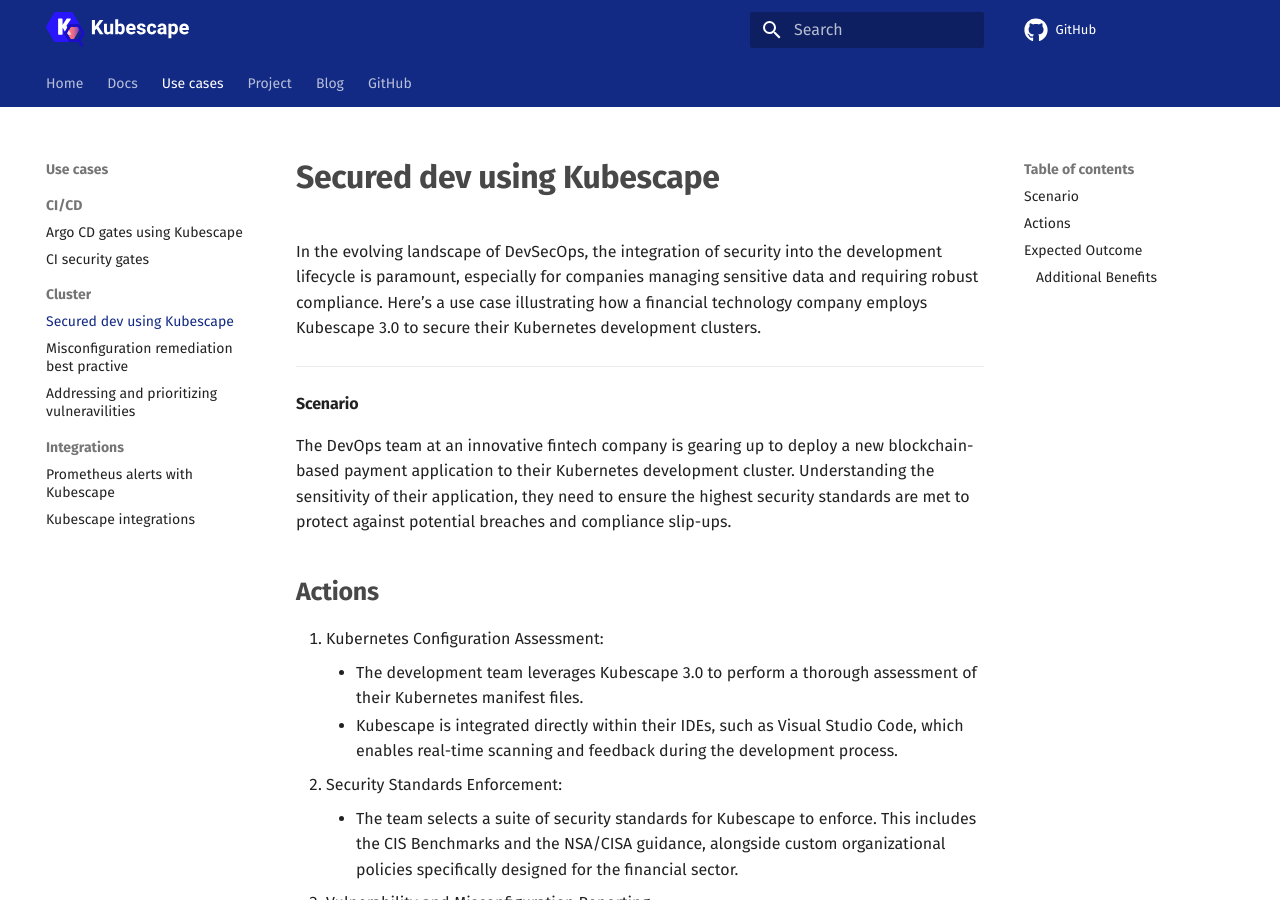
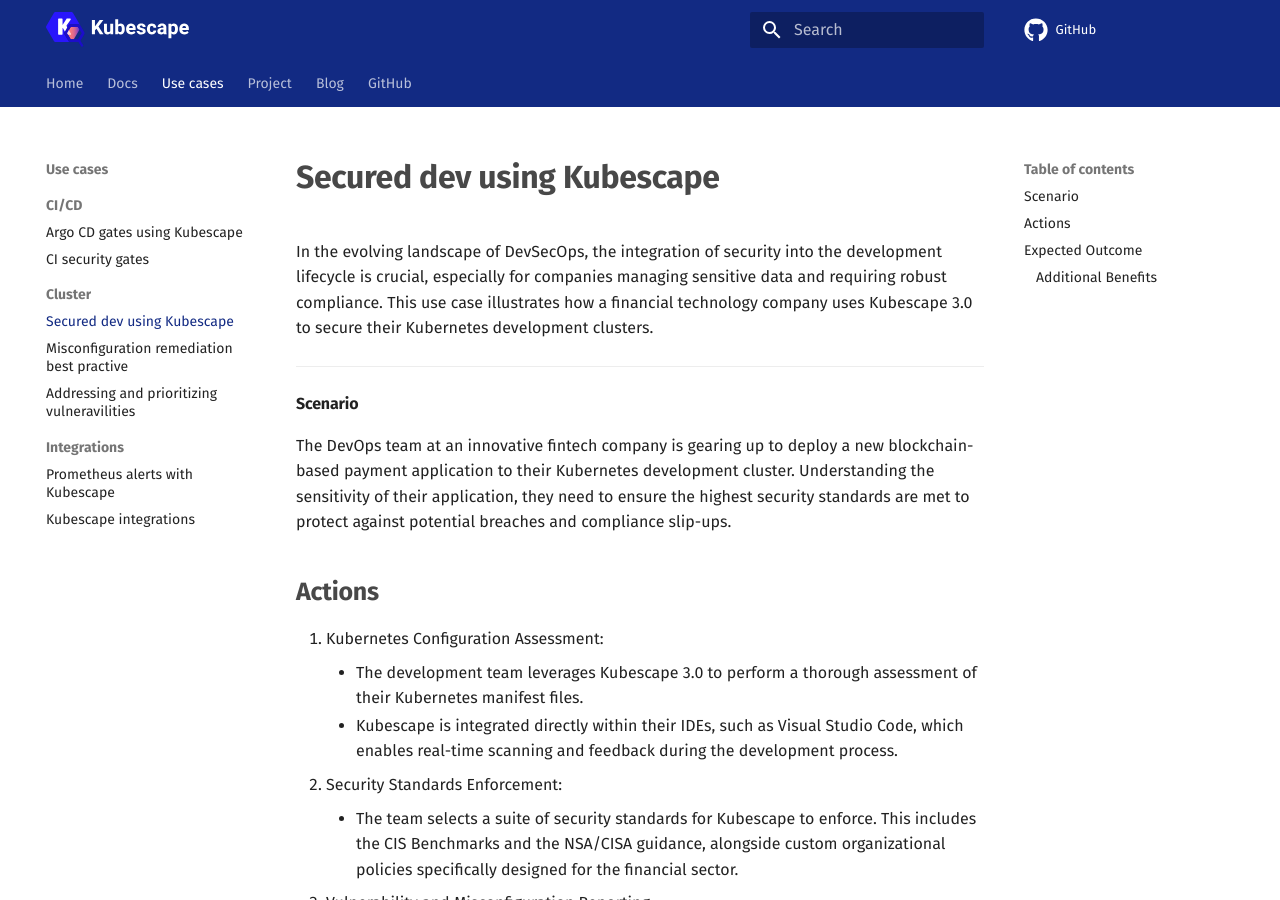
Before and after one commit to kubescape/kubescape.io, an MkDocs documentation site: the page built from docs/use_cases/kubescape-3.0-secure-development-cluster.md, in a window 1280 px wide and 900 px high. Built offline with MkDocs 1.6.1 and Material for MkDocs 9.7.7, drawn with Linux system fonts in a browser that asks for light colours; comment, search, counter and statistics services are not loaded.

Commit message:
Update docs/use_cases/kubescape-3.0-secure-development-cluster.md
Co-authored-by: Oshrat Nir <45561829+Oshratn@users.noreply.github.com>
Signed-off-by: Gal Gibli <gal.gibli@gmail.com>

```diff
--- a/docs/use_cases/kubescape-3.0-secure-development-cluster.md
+++ b/docs/use_cases/kubescape-3.0-secure-development-cluster.md
@@ -1,4 +1,4 @@
-In the evolving landscape of DevSecOps, the integration of security into the development lifecycle is paramount, especially for companies managing sensitive data and requiring robust compliance. Here’s a use case illustrating how a financial technology company employs Kubescape 3.0 to secure their Kubernetes development clusters.
+In the evolving landscape of DevSecOps, the integration of security into the development lifecycle is crucial, especially for companies managing sensitive data and requiring robust compliance. This use case illustrates how a financial technology company uses Kubescape 3.0 to secure their Kubernetes development clusters.
 
 
 ---
```
